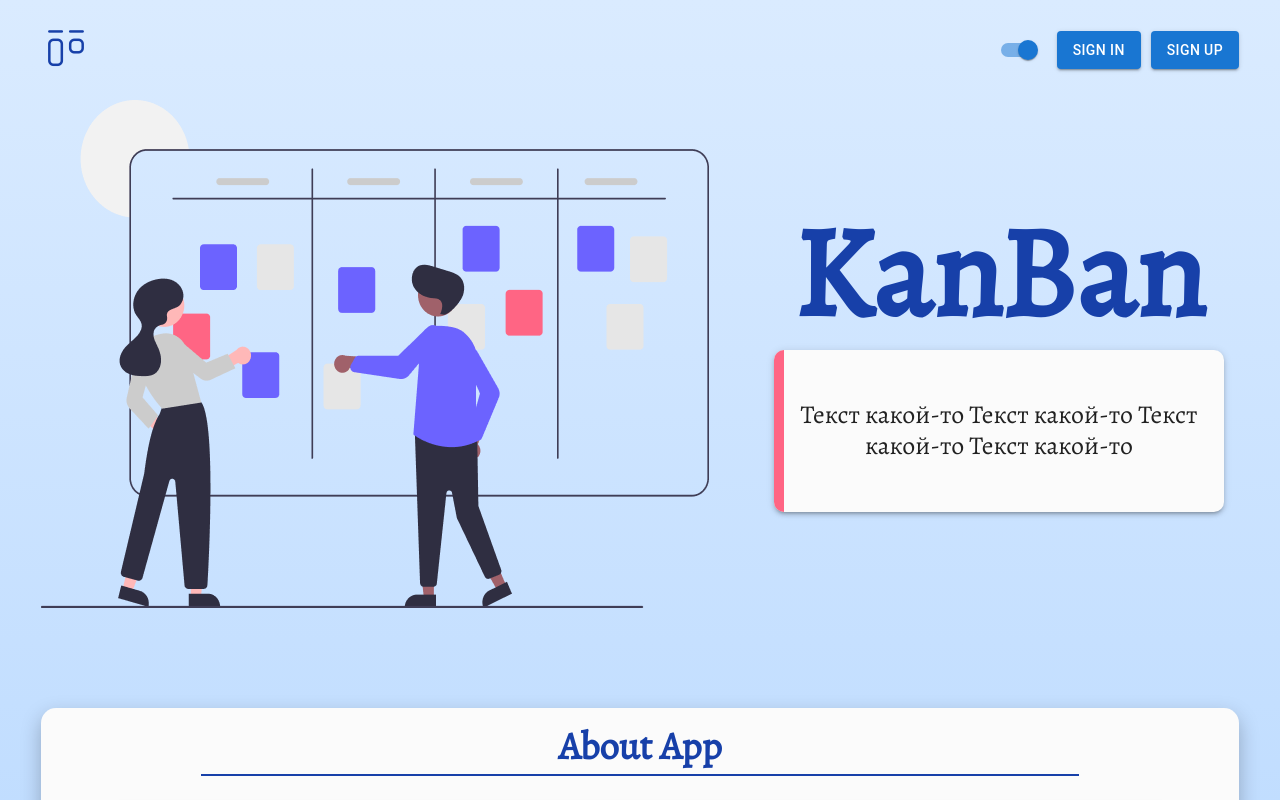
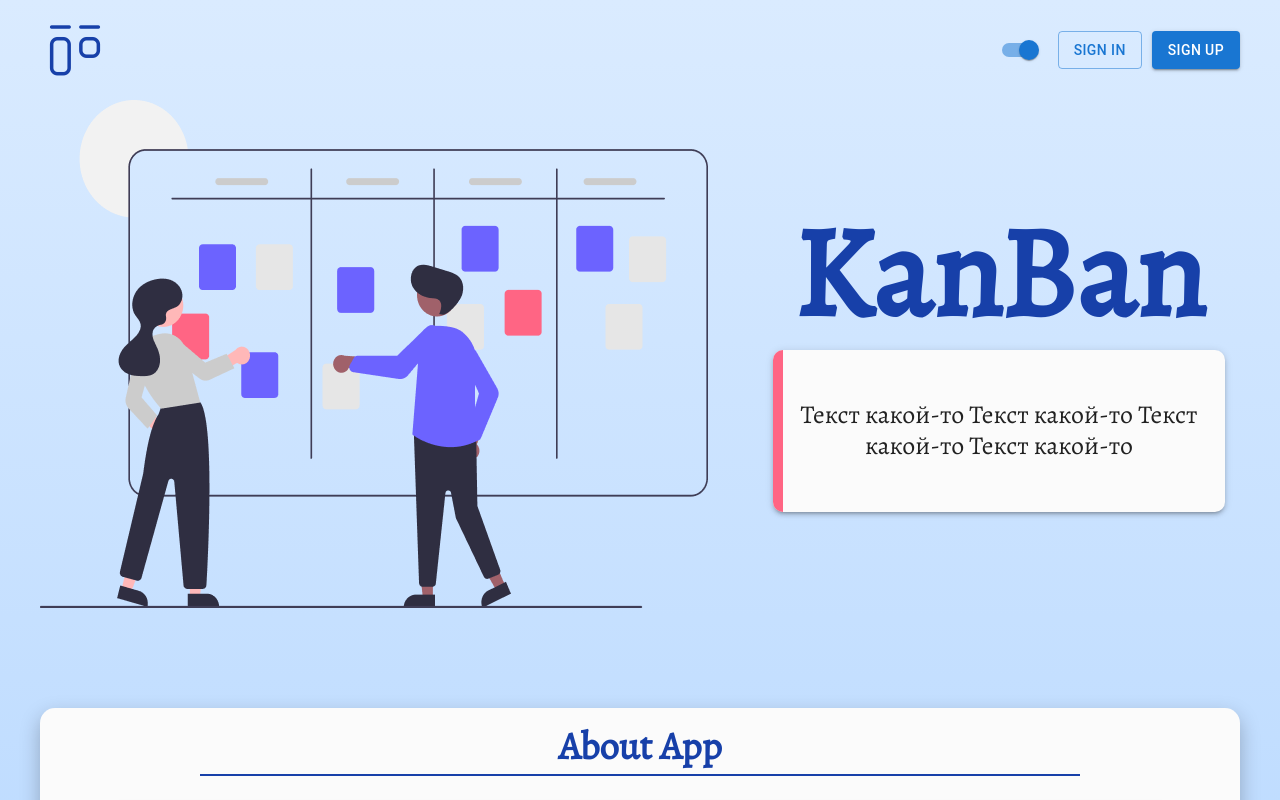
Before and after one commit to Verbena336/project-management-app, a React (Create React App) app in the folder project-management-app/: page / in a window 1280 px wide. Shown: the top 800 px of the page. Built offline with nearby package versions, Linux system fonts and the light colour scheme.

Commit message:
feat: add hover to header logo

```diff
--- a/project-management-app/src/components/AppHeader/index.module.scss
+++ b/project-management-app/src/components/AppHeader/index.module.scss
@@ -1,3 +1,5 @@
+@import '../../styles/base/vars';
+
 .header {
   width: 100%;
 }
@@ -13,3 +15,17 @@
   display: flex;
   gap: 10px;
 }
+
+.link {
+  position: relative;
+  display: block;
+  transition: all linear 0.3s;
+  width: 70px;
+  height: 70px;
+  border-radius: 50%;
+}
+
+.link:hover {
+  background-color: $light-gray-second-color;
+  box-shadow: 1px 1px 3px 0px rgba(34, 60, 80, 0.2);
+}
--- a/project-management-app/src/components/AppHeader/index.tsx
+++ b/project-management-app/src/components/AppHeader/index.tsx
@@ -5,7 +5,7 @@ import Switch from '@mui/material/Switch';
 
 import styles from './index.module.scss';
 
-const { header, inner, control } = styles;
+const { header, inner, control, link } = styles;
 
 const AppHeader = () => {
   const SignIn = 'Sign In';
@@ -14,10 +14,12 @@ const AppHeader = () => {
     <header className={header}>
       <div className="container">
         <div className={inner}>
-          <a href="#" className="icon-app-logo"></a>
+          <div className={link}>
+            <a href="#" className={`icon-app-logo`}></a>
+          </div>
           <div className={control}>
             <Switch defaultChecked />
-            <MuiButton aria-label={SignIn} type="submit" variant="contained">
+            <MuiButton aria-label={SignIn} type="submit" variant="outlined">
               {SignIn}
             </MuiButton>
             <MuiButton aria-label={SignUp} type="submit" variant="contained">
--- a/project-management-app/src/pages/WelcomePage/components/HeroSection/index.module.scss
+++ b/project-management-app/src/pages/WelcomePage/components/HeroSection/index.module.scss
@@ -15,6 +15,7 @@
   flex-direction: column;
   text-align: center;
   justify-content: center;
+  max-width: 600px;
 }
 
 .title {
@@ -38,5 +39,5 @@
   left: 0;
   width: 10px;
   height: 100%;
-  background-color: #FF6584;
+  background-color: #ff6584;
 }
--- a/project-management-app/src/pages/WelcomePage/index.scss
+++ b/project-management-app/src/pages/WelcomePage/index.scss
@@ -1,4 +1,7 @@
 .section {
+  max-width: 1278px;
+  width: 100%;
+  margin: 0 auto;
   padding: 0 50px;
   padding-top: 15px;
   padding-bottom: 50px;
--- a/project-management-app/src/styles/base/_vars.scss
+++ b/project-management-app/src/styles/base/_vars.scss
@@ -17,7 +17,7 @@ $ff-lora-regular: 'Lora', serif;
 $ff-lora-bold: 'Lora-Bold', serif;
 
 //media
-$content-width: 1278px;
+$content-width: 1920px;
 $tablet-large-width: 1024px;
 $tablet-width: 766px;
 $mobile-big-width: 465px;
--- a/project-management-app/src/styles/common/icons.scss
+++ b/project-management-app/src/styles/common/icons.scss
@@ -28,12 +28,11 @@
 
 .icon-app-logo:before {
   content: '\e900';
-  font-size: 50px;
+  font-size: 70px;
 }
 
 .icon-app-logo:hover {
   cursor: pointer;
-  color: #000;
 }
 
 .icon-school-logo:before {
--- a/project-management-app/src/styles/common/index.scss
+++ b/project-management-app/src/styles/common/index.scss
@@ -21,7 +21,7 @@ body {
 
 a {
   color: $primary-color;
-  transition: all linear .5s;
+  transition: all linear 0.5s;
   text-decoration: none;
 }
 
@@ -38,7 +38,7 @@ a:focus {
 }
 
 a:hover {
-  color: #000;
+  color: $primary-color;
 }
 
 a:active {
```
